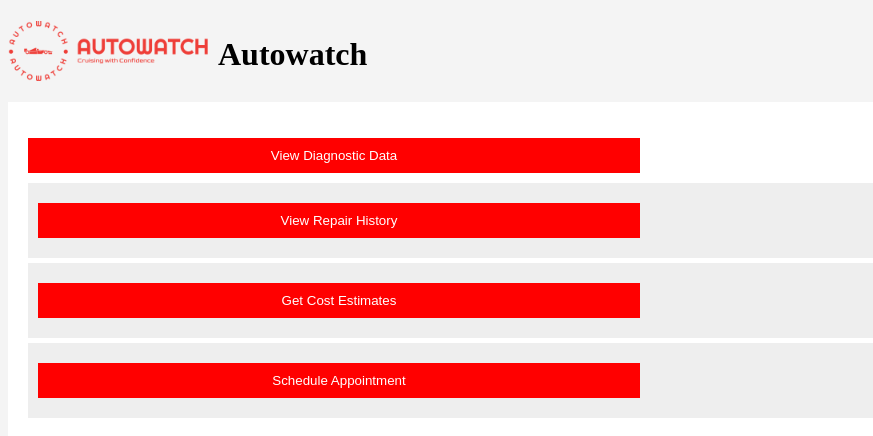
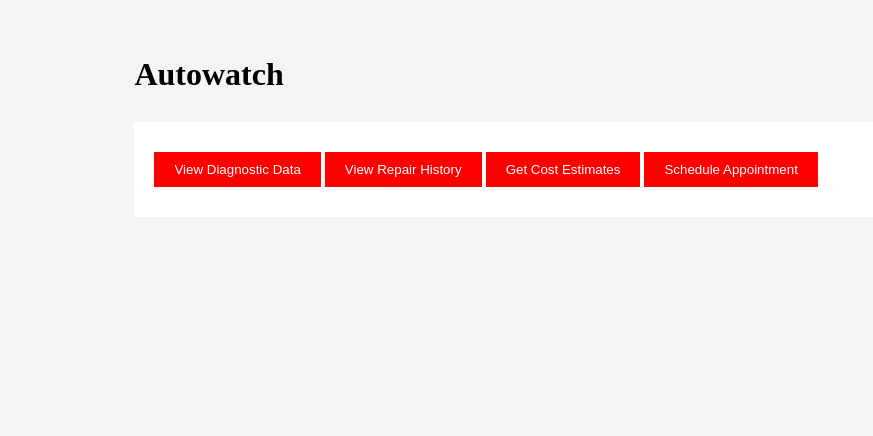
Before and after one commit to josemorales956/AutoWatch, a plain HTML site: page index.html in a window 1280 px wide. Shown: the whole page, without its empty margins (0-873 px from the left). Drawn offline with Linux system fonts and the light colour scheme.

Commit message:
revert to in-line buttons

```diff
--- a/index.html
+++ b/index.html
@@ -5,21 +5,15 @@
     <link rel="stylesheet" href="styles.css">
 </head>
 <body>
-    <div class="header">
-        <a href="index.html"> <!-- Replace 'index.html' with the path to your home page -->
-            <img src="https://raw.githubusercontent.com/josemorales956/AutoWatch/main/autowatch-logo-zip-file/png/logo-no-background.png" alt="Autowatch Logo" id="logo" />
-        </a>
+    <div class="container">
         <h1>Autowatch</h1>
-    </div>
 
         <!-- Main Menu -->
         <div class="section" id="mainMenu">
-            <ul>
-                </li><button onclick="fetchDiagnosticData()">View Diagnostic Data</button>
-                <li><button onclick="fetchRepairHistory()">View Repair History</button>
-                <li><button onclick="fetchCostEstimates()">Get Cost Estimates</button>
-                <li><button onclick="showScheduleAppointment()">Schedule Appointment</button>
-            </ul>
+            <button onclick="fetchDiagnosticData()">View Diagnostic Data</button>
+            <button onclick="fetchRepairHistory()">View Repair History</button>
+            <button onclick="fetchCostEstimates()">Get Cost Estimates</button>
+            <button onclick="showScheduleAppointment()">Schedule Appointment</button>
         </div>
 
         <!-- Diagnostic Data Section -->
@@ -49,16 +43,6 @@
             <button onclick="showMainMenu()">Back to Main Menu</button>
         </div>
 
-         <!-- Repair History Details Section -->
-         <div class="content-section" id="repairHistoryDetails" style="display: none;">
-            <h2>Repair History Details</h2>
-            <button onclick="showRepairInstances()">Repair Instances</button>
-            <button onclick="showWarrantyCheck()">Warranty Check</button>
-            <button onclick="showVehicleHistory()">Vehicle History</button>
-            <div id="repairHistoryContent"></div>
-            <button onclick="showRepairHistory()">Back to Repair History</button>
-        </div>
-
         <!-- Cost Estimates Section -->
         <div class="section" id="costEstimates" style="display: none;">
             <h2>Repair Cost Estimates</h2>
--- a/styles.css
+++ b/styles.css
@@ -18,9 +18,7 @@
 }
 
 button {
-    display: block;
-    width: 50%;
-    box-sizing: border-box;
+    display: inline-block;
     border: none;
     background-color: #ff0000;
     color: white;
```
